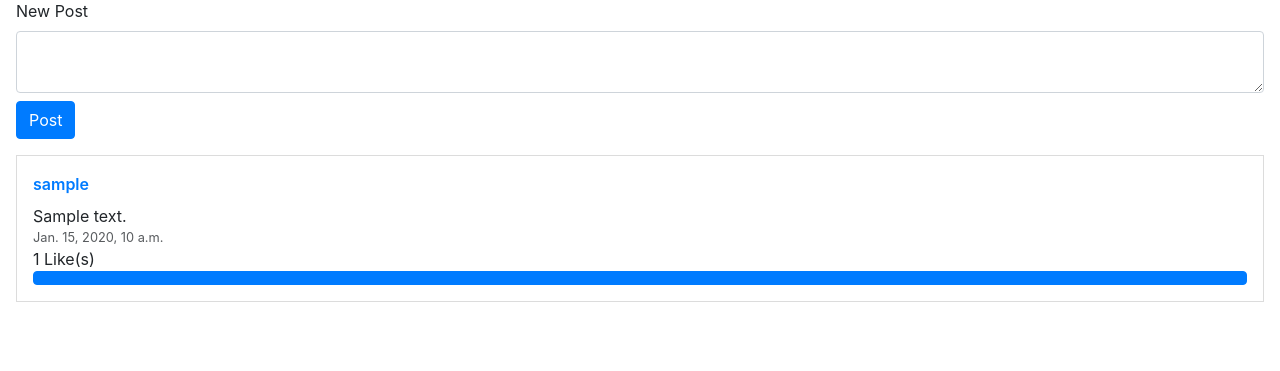
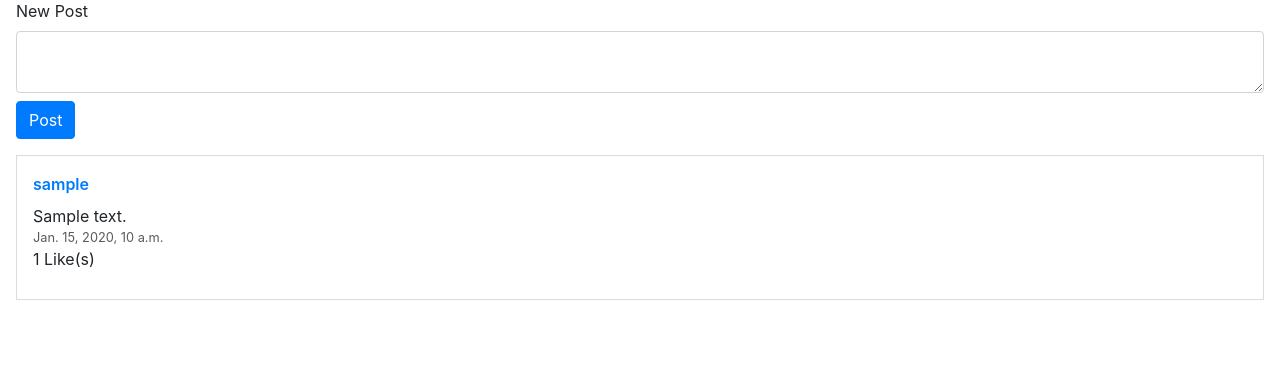
Before and after one commit to djmiller1008/Network, a Django app: page / in a window 1280 px wide. Shown: the part 121-492 px from the top of the page. Run offline with Django 3.2, Linux system fonts and the light colour scheme; tables that the repository leaves empty hold one stand-in row (values such as "Sample post"); data that the repository does not hold is empty; some libraries are stand-ins or nearby versions.

Commit message:
Add styling for like button and likes display

```diff
--- a/network/static/network/styles.css
+++ b/network/static/network/styles.css
@@ -62,3 +62,10 @@
     display: flex;
 
 }
+
+.like-button {
+    border: none;
+    width: fit-content;
+    background: none;
+    color: blue;
+}
```
